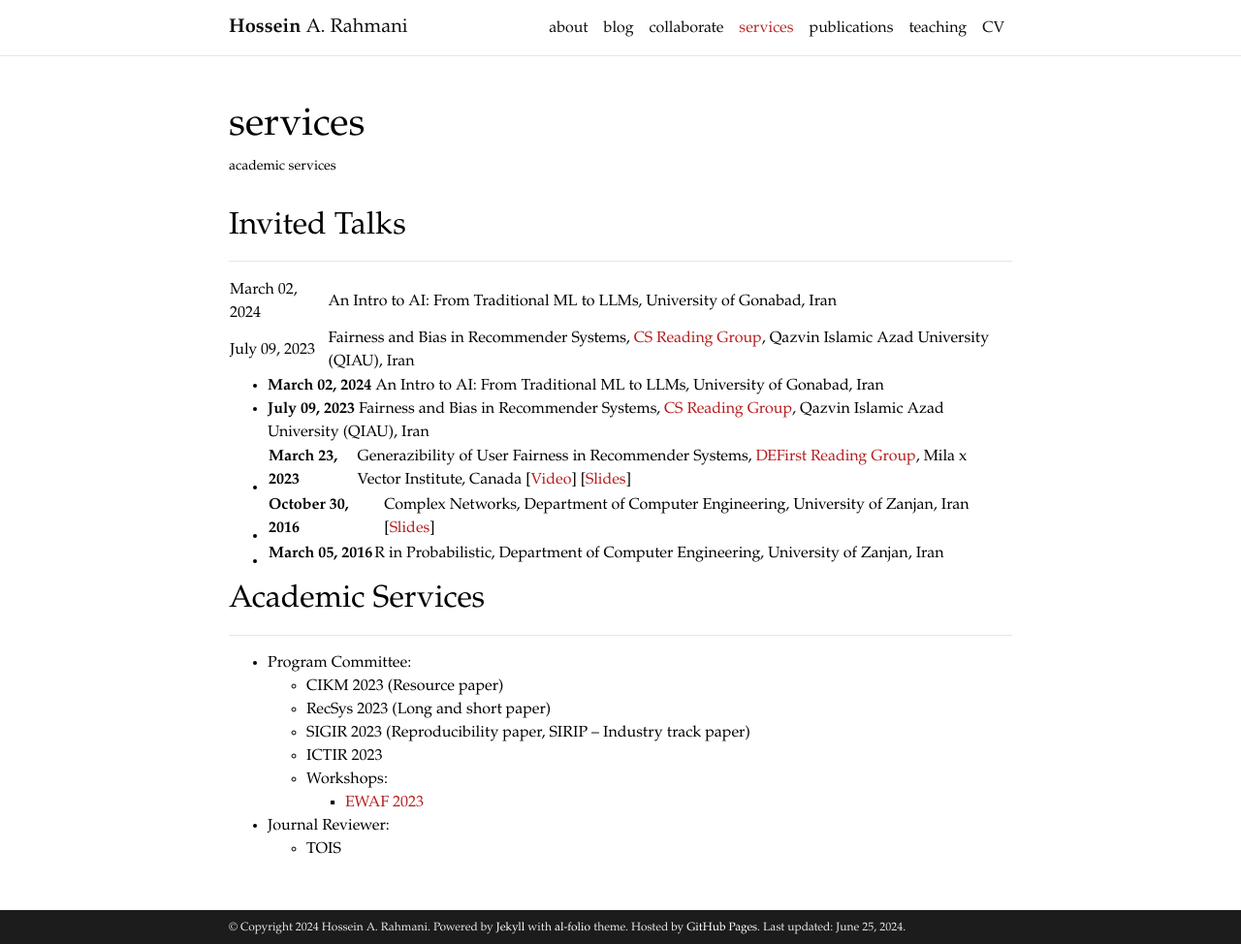
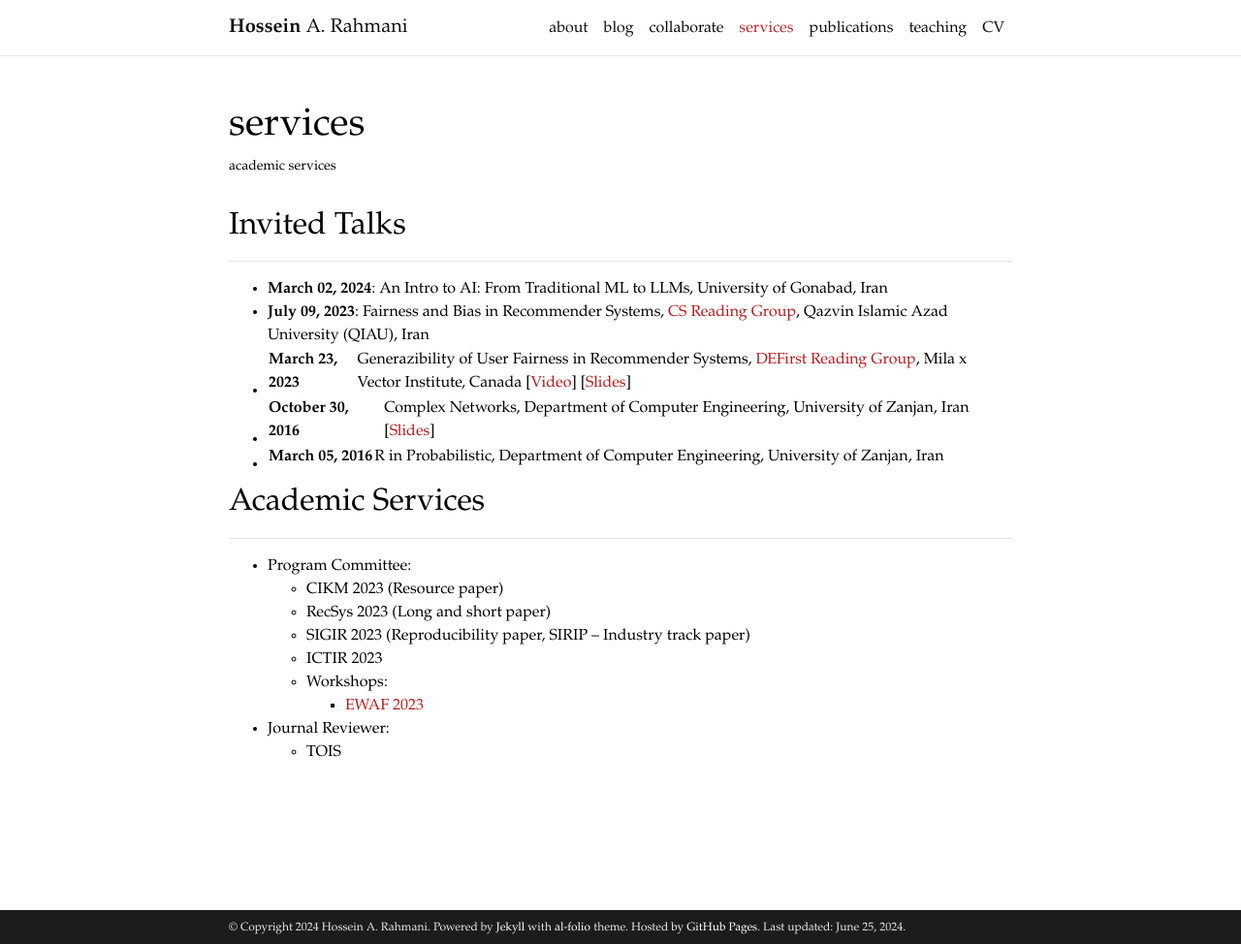
Before and after one commit to rahmanidashti/rahmanidashti.github.io, a Jekyll site: the page built from _pages/services.md, in a window 1280 px wide and 974 px high. Shown: the whole window at 97% size. Built offline with Jekyll 4.4.1, drawn with Linux system fonts in a browser that asks for light colours; comment, search, counter and statistics services are not loaded; a style sheet for code colours, icons or effects is not loaded.

Commit message:
Update services.md

```diff
--- a/_pages/services.md
+++ b/_pages/services.md
@@ -9,23 +9,8 @@ nav: true
 <h2>Invited Talks</h2>
 <hr>
 
-<table>
-  <tr>
-    <td>March 02, 2024</td>
-    <td>An Intro to AI: From Traditional ML to LLMs, University of Gonabad, Iran</td>
-  </tr>
-  <tr>
-    <td>July 09, 2023</td>
-    <td>Fairness and Bias in Recommender Systems, <a href="https://sites.google.com/view/cs-reading-group/home">CS Reading Group</a>, Qazvin Islamic Azad University (QIAU), Iran</td>
-  </tr>
-</table>
-
-
-
-
-
-- <span class="font-weight-bold">March 02, 2024</span> An Intro to AI: From Traditional ML to LLMs, University of Gonabad, Iran
-- <span class="font-weight-bold">July 09, 2023</span> Fairness and Bias in Recommender Systems, <a href="https://sites.google.com/view/cs-reading-group/home">CS Reading Group</a>, Qazvin Islamic Azad University (QIAU), Iran
+- <span class="font-weight-bold">March 02, 2024</span>: An Intro to AI: From Traditional ML to LLMs, University of Gonabad, Iran
+- <span class="font-weight-bold">July 09, 2023</span>: Fairness and Bias in Recommender Systems, <a href="https://sites.google.com/view/cs-reading-group/home">CS Reading Group</a>, Qazvin Islamic Azad University (QIAU), Iran
 - <span class="font-weight-bold">March 23, 2023</span> | Generazibility of User Fairness in Recommender Systems, <a href="https://noon-cobbler-caa.notion.site/DEFirst-Reading-Group-23c288b0cdc540aea53bf7960754ba21">DEFirst Reading Group</a>, Mila x Vector Institute, Canada [<a href="https://www.youtube.com/watch?v=k4u5rih4zVM">Video</a>] [<a href="https://www.slideshare.net/SaeedRahmani9/generalizibilityfairness-defirst-reading-group">Slides</a>]
 - <span class="font-weight-bold">October 30, 2016</span> | Complex Networks, Department of Computer Engineering, University of Zanjan, Iran [<a href="https://www.slideshare.net/SaeedRahmani9/introduction-to-complex-networks-77679817">Slides</a>]
 - <span class="font-weight-bold">March 05, 2016</span> | R in Probabilistic, Department of Computer Engineering, University of Zanjan, Iran
```
